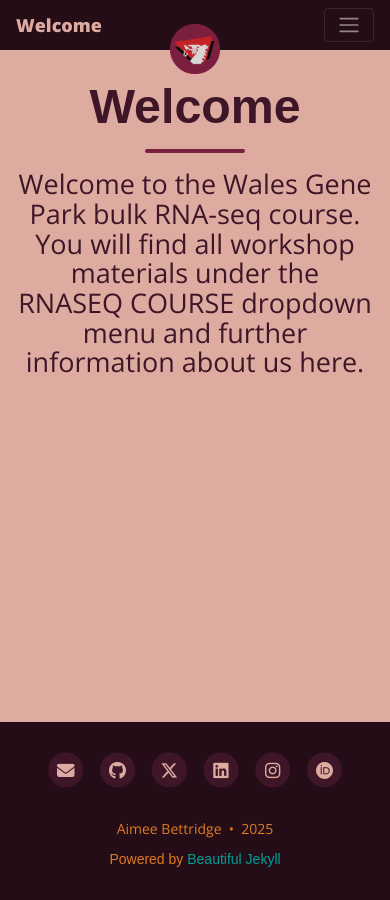
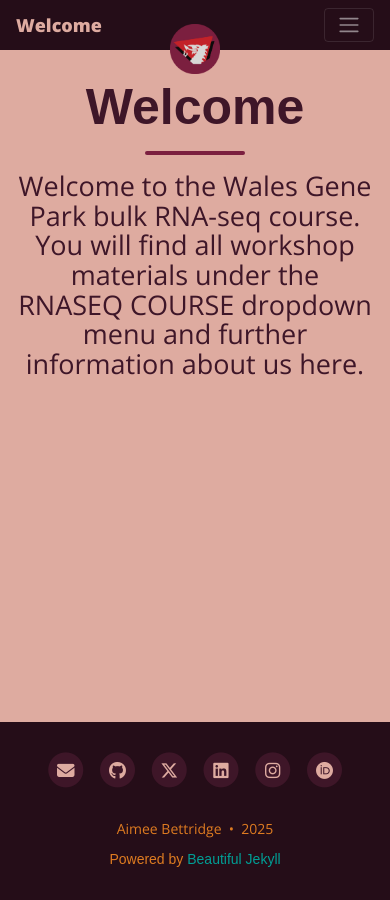
Before and after one commit to abettr/abettr.github.io, a Jekyll site: the page built from index.html, in a window 390 px wide. Built offline with Jekyll 4.4.1, drawn with Linux system fonts in a browser that asks for light colours; the list of posts is cut into pages by our own code; comment, search, counter and statistics services are not loaded.

Commit message:
Set header size small screens

```diff
--- a/assets/css/beautifuljekyll.css
+++ b/assets/css/beautifuljekyll.css
@@ -721,7 +721,7 @@ nav.top-nav-short-permanent ~ header > .intro-header.big-img {
 }
 .intro-header .page-heading h1 {
   margin-top: 0;
-  font-size: 3.02rem;
+  font-size: 3.125rem;
 }
 .intro-header .post-heading h1 {
   margin-top: 0;
```
